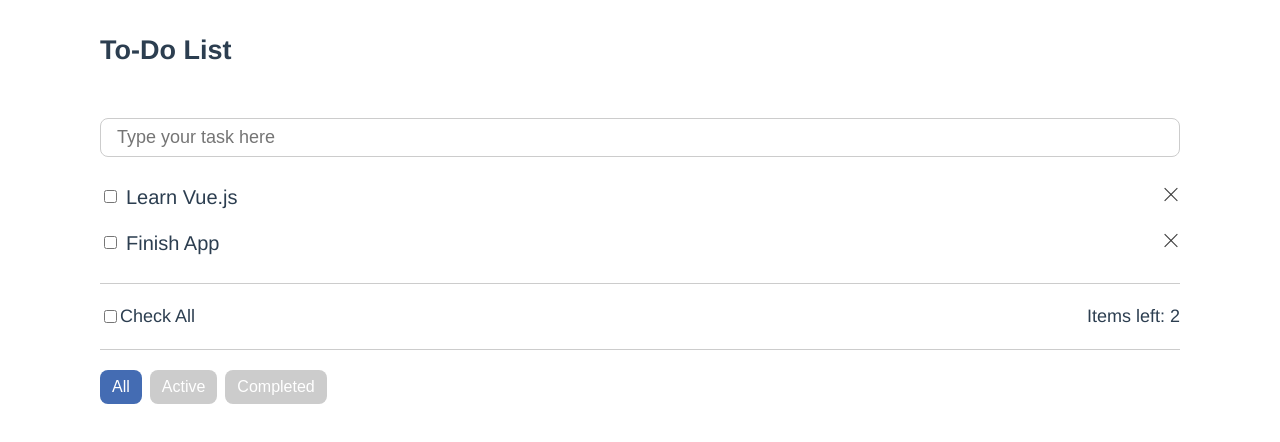
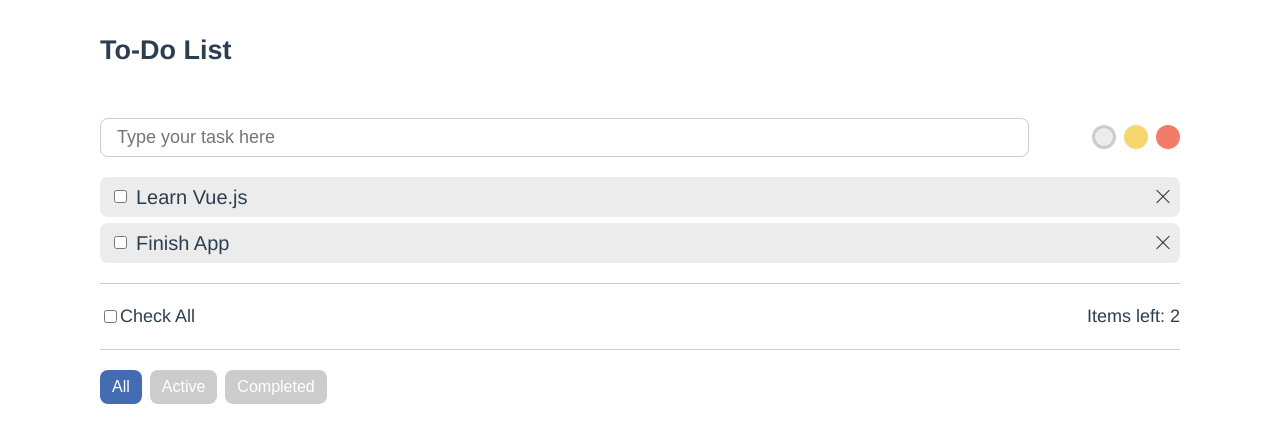
Before and after one commit to vedees/to-do, a Vue app: page / in a window 1280 px wide. Shown: the top 442 px of the page. Built offline with nearby package versions, Linux system fonts and the light colour scheme.

Commit message:
task priority

```diff
--- a/src/assets/stylus/main.styl
+++ b/src/assets/stylus/main.styl
@@ -51,7 +51,6 @@ input, select, button
   margin 0 auto
   padding 0 60px
   position relative
-  // text-align center
 
 // Buttons
 .button-main
@@ -86,8 +85,8 @@ input, select, button
 
 .delete-button
   position absolute
-  top 8px
-  right 0
+  top 10px
+  right 8px
   width 18px
   height @width
   cursor pointer
--- a/src/components/TodoList.vue
+++ b/src/components/TodoList.vue
@@ -1,14 +1,26 @@
 <template lang="pug">
 section
   .container
-    input(type="text" placeholder="Type your task here" v-model="newTodoTitle" @keyup.enter="newTodoItem").task-input
+    .todo-task
+      input.task-input(type="text" placeholder="Type your task here" v-model="newTodoTitle" @keyup.enter="newTodoItem")
+      .priority-list
+        .priority-item
+          label.priority-label.priority-label--grey(for='grey' :class="{ active: priority == 'grey' }" @click=" priority = 'grey' " )
+          input.priority-input(type="radio" id="grey" checked="checked" )
+        .priority-item
+          label.priority-label.priority-label--yellow(for='yellow' :class="{ active: priority == 'yellow' }" @click=" priority = 'yellow' " )
+          input.priority-input(type="radio" id="yellow")
+        .priority-item
+          label.priority-label.priority-label--red(for='red' :class="{ active: priority == 'red' }" @click=" priority = 'red' " )
+          input.priority-input(type="radio" id="red")
+
     .todo-list
       <transition-group name="fade">
-      .todo-item(v-for="(todo, index) in todosFilter" :key="todo.id")
+      .todo-item(v-for="(todo, index) in todosFilter" :key="todo.id" :class="{ grey: todo.priority == 'grey', yellow: todo.priority == 'yellow', red: todo.priority == 'red' }")
         .todo-item-header
           input(type="checkbox" v-model="todo.completed")
           .todo-item-title(v-if="!todo.editing" :class="{ completed: todo.completed }" @click="editTodoItem(todo)") {{ todo.title }}
-          input(type="text" v-else="todo.editing" v-model="todo.title" @blur="finishEditTodoItem(todo)" @keyup.enter="finishEditTodoItem(todo)" @keyup.esc="cancelEditTodoItem(todo)").todo-item-title.todo-item-title--edit
+          input.todo-item-title.todo-item-title--edit(type="text" v-else="todo.editing" v-model="todo.title" @blur="finishEditTodoItem(todo)" @keyup.enter="finishEditTodoItem(todo)" @keyup.esc="cancelEditTodoItem(todo)")
         span.delete-button(@click="deleteTodoItem(index)")
       </transition-group>
 
@@ -37,18 +49,21 @@ export default {
       titleBeforeEdit: '',
       newTodoId: 3,
       filter: 'all',
+      priority: 'grey',
       todos: [
         {
           'id': 1,
           'title': 'Learn Vue.js',
           'completed': false,
-          'editing': false
+          'editing': false,
+          'priority': 'grey'
         },
         {
           'id': 2,
           'title': 'Finish App',
           'completed': false,
-          'editing': false
+          'editing': false,
+          'priority': 'grey'
         }
       ]
     }
@@ -62,11 +77,14 @@ export default {
       this.todos.push({
         id: this.newTodoId,
         title: this.newTodoTitle,
-        completed: false
+        completed: false,
+        editing: false,
+        priority: this.priority
       })
 
       this.newTodoTitle = '';
       this.newTodoId += 1;
+      this.priority = 'grey';
     },
     deleteTodoItem(index){
       this.todos.splice(index, 1);
@@ -107,9 +125,9 @@ export default {
       if(this.filter == 'all'){
         return this.todos;
       }else if(this.filter == 'active'){
-        return this.todos.filter(todo => !todo.completed)
+        return this.todos.filter(todo => !todo.completed);
       }else if(this.filter == 'completed'){
-        return this.todos.filter(todo => todo.completed)
+        return this.todos.filter(todo => todo.completed);
       }
 
       return this.todos;
@@ -124,9 +142,51 @@ export default {
 
 <style lang="stylus">
 
+.todo-task
+  display flex
+  justify-content space-between
+  position relative
+  align-items center
+  margin-bottom 20px
+
+.priority-list
+  display flex
+  justify-content space-between
+
+.priority-item
+  width: 33%;
+  margin-right 8px
+
+  &:last-child
+    margin-right 0
+
+.priority-input
+  display none
+
+.priority-label
+  display: flex;
+  position: relative;
+  width: 24px;
+  height: 24px;
+  border-radius: 50%;
+  cursor: pointer;
+  transition: all .25s cubic-bezier(.02,.01,.47,1);
+
+  &.active
+    border 3px solid #ccc
+  &:hover
+    transform translateY(-2px)
+    transition-delay 0s!important
+
+.priority-label--grey
+  background-color #ECECEC
+.priority-label--yellow
+  background-color #F5D76E
+.priority-label--red
+  background-color #f17c67
+
 .task-input
-  width 100%
-  margin-bottom 20px
+  width 86%
   padding 8px 16px
   font-size 18px
   border-radius 8px
@@ -146,6 +206,15 @@ export default {
   align-items center
   position relative
   margin-bottom 6px
+  padding 0 10px
+  border-radius 8px
+
+  &.grey
+    background-color #ECECEC
+  &.yellow
+    background-color #F5D76E
+  &.red
+    background-color #f17c67
 
   &:last-child
     margin-bottom 0
@@ -157,9 +226,12 @@ export default {
 .todo-item-title
   padding 6px
   font-size 20px
+  cursor pointer
 
   &.todo-item-title--edit
     border 1px solid #ccc
+    cursor initial
+
 
   &.completed
     text-decoration line-through
```
Also changed, not shown: 10 other files (tests, documents, lock files or other folders).
